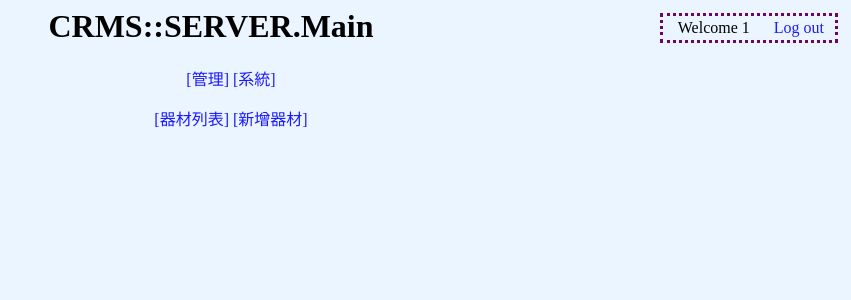
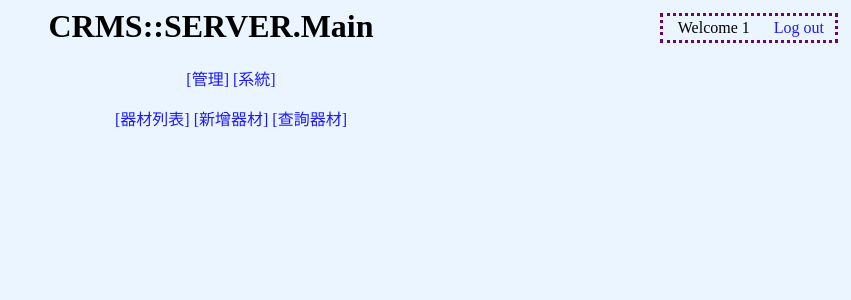
Before and after one commit to khjgbkbk/CRMS, a PHP site: page /main.php in a window 1280 px wide. Shown: the top 300 px of the page, without its empty margins (429-1280 px from the left). Run offline with PHP 8.4, Linux system fonts and the light colour scheme; the visitor is signed in with stand-in values (Sample User, id 1).

```diff
--- a/qb/magList.php
+++ b/qb/magList.php
@@ -1,4 +1,5 @@
 <?php
 	echo '<li><a STYLE="text-decoration: none" href="">[器材列表]</a></li> ';
 	echo '<li><a STYLE="text-decoration: none" href="">[新增器材]</a></li> ';
+	echo '<li><a STYLE="text-decoration: none" href="">[查詢器材]</a></li> ';
 ?>
--- a/qb/main.php
+++ b/qb/main.php
@@ -21,7 +21,7 @@
 						"[編輯使用者]" 	: "Notfound.php",
 						"[器材列表]"   	: "equivList.php",
 						"[新增器材]"   	: "addequiv.php",
-						"[編輯器材]"	: "Notfound.php",
+						"[查詢器材]"	: "Notfound.php",
 				};
 				$.ajax({
 					url  : pageList[action],
@@ -107,6 +107,7 @@ if(isset($_SESSION["loginid"]) && isset($_SESSION["loginpwd"]))
 			<ul id="sec">
 				<li><a STYLE="text-decoration: none" href="">[器材列表]</a></li>
 				<li><a STYLE="text-decoration: none" href="">[新增器材]</a></li>
+				<li><a STYLE="text-decoration: none" href="">[查詢器材]</a></li>
 			</ul>
 		</div>
 
```
